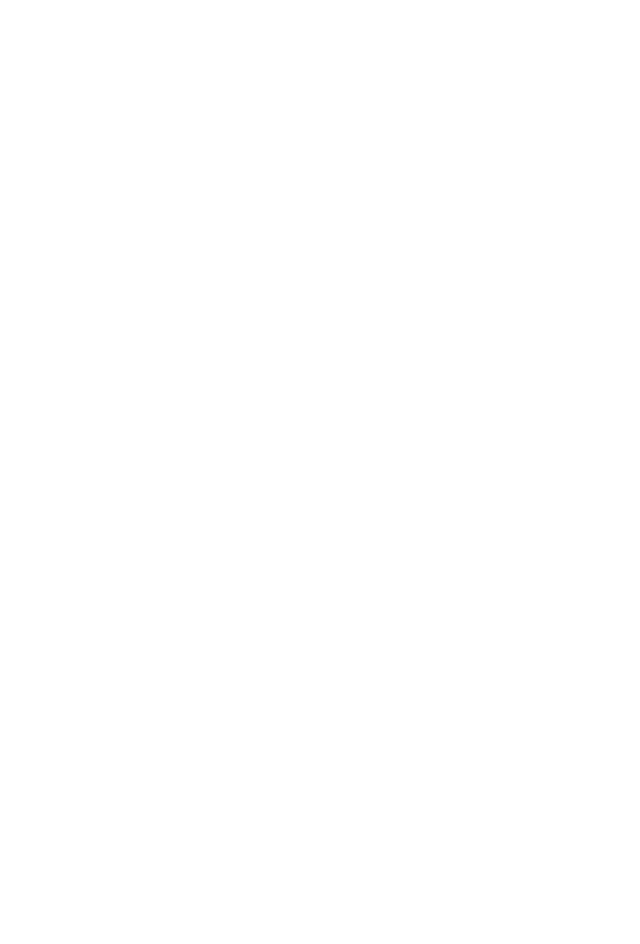
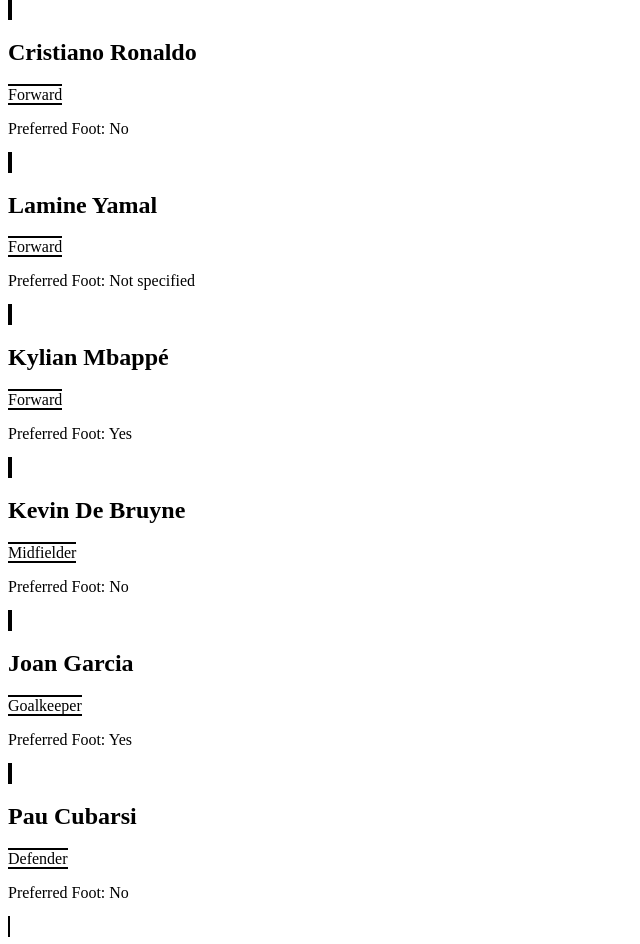
Before and after one commit to xNandoT99x/Fernando_Torres_Learning_AngularF26, an Angular app: page / in a window 1280 px wide. Shown: the part 160-1104 px from the top of the page, without its empty margins (0-640 px from the left). Before the commit the page ends 800 px from the top, so only its background shows below. Built offline with nearby package versions, Linux system fonts and the light colour scheme.

Commit message:
Assignment 3.4 TODO

```diff
--- a/src/app/soccer-player-list-item/soccer-player-list-item.css
+++ b/src/app/soccer-player-list-item/soccer-player-list-item.css
@@ -0,0 +1,3 @@
+:host {
+  border: 2px solid;
+}
--- a/src/app/soccer-player-list-item/soccer-player-list-item.html
+++ b/src/app/soccer-player-list-item/soccer-player-list-item.html
@@ -1 +1,23 @@
-<p>soccer-player-list-item works!</p>
+<h2>{{player().name}}</h2>
+@switch (player().position){
+  @case ('Forward'){
+    <span>Forward</span>
+  }
+  @case ('Midfielder'){
+    <span>Midfielder</span>
+  }
+  @case ('Defender'){
+    <span>Defender</span>
+  }
+  @case ('Goalkeeper'){
+    <span>Goalkeeper</span>
+  }
+  @default {
+    <span>Unknown position</span>
+  }
+}
+@if (player().preferredFoot !== undefined){
+  <p>Preferred Foot: {{ player().preferredFoot ? 'Yes' : 'No' }}</p>
+} @else {
+  <p>Preferred Foot: Not specified</p>
+}
--- a/src/app/soccer-player-list/soccer-player-list.html
+++ b/src/app/soccer-player-list/soccer-player-list.html
@@ -1 +1,5 @@
-<p>soccer-player-list works!</p>
+@for (player of Player; track player.id){
+  <app-soccer-player-list-item [player]="player"></app-soccer-player-list-item>
+}@empty {
+  <p>No soccer players found.</p>
+}
--- a/src/app/soccer-player-list/soccer-player-list.ts
+++ b/src/app/soccer-player-list/soccer-player-list.ts
@@ -1,8 +1,8 @@
 import { Component } from '@angular/core';
 import{ SoccerPlayerList, SoccerPlayer} from '../../shared/models/soccer-player';
-
+import { SoccerPlayerListItem } from '../soccer-player-list-item/soccer-player-list-item';
 @Component({
-  imports: [],
+  imports: [SoccerPlayerListItem],
   selector: 'app-soccer-player-list',
   styleUrl: './soccer-player-list.css',
   templateUrl: './soccer-player-list.html',
@@ -63,5 +63,14 @@
       position: 'Goalkeeper',
       preferredFoot: true,
     },
+    {
+      id: 7,
+      name: 'Pau Cubarsi',
+      age: 19,
+      nationality: 'Spain',
+      club: 'Barcelona',
+      position: 'Defender',
+      preferredFoot: false,
+    },
   ];
 }
```
Also changed, not shown: 1 other file (tests, documents, lock files or other folders).
